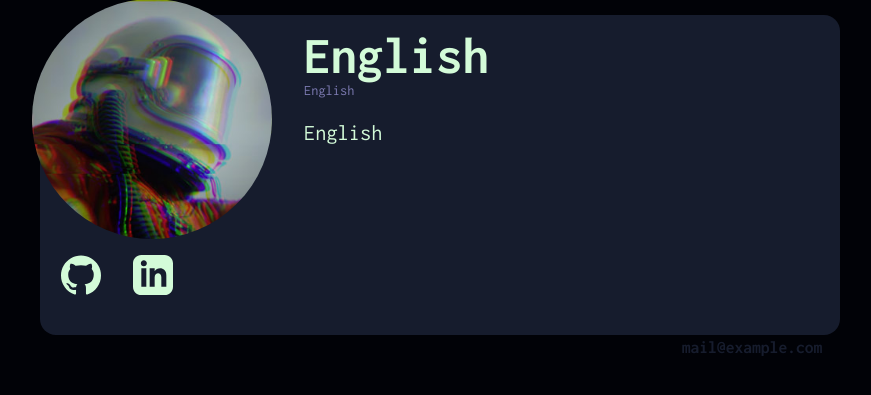
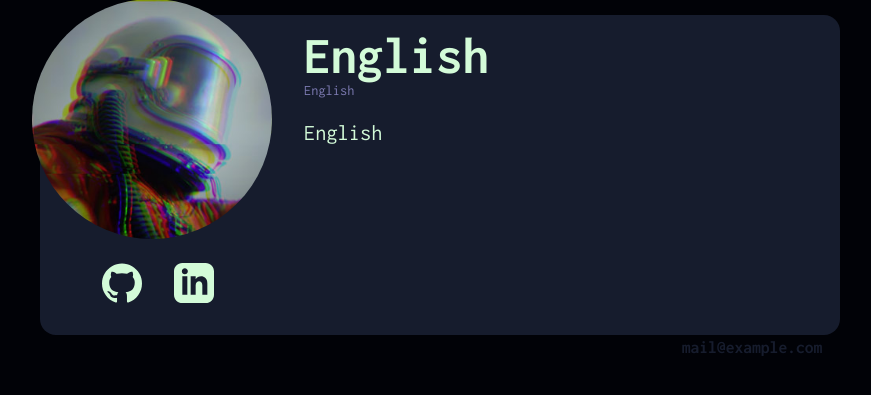
Before and after one commit to 75a/vcard, a PHP site: page / in a window 1280 px wide. Shown: the part 130-525 px from the top of the page, without its empty margins (200-1071 px from the left). Run offline with PHP 8.4, Linux system fonts and the light colour scheme.

Commit message:
Clean up the CSS and adjust social icons position

```diff
--- a/index.php
+++ b/index.php
@@ -51,8 +51,6 @@
                               </div>
                               <div class="social-icon-wrapper">
                                     <?php $contentInjector->injectExternalLinks() ?>
-
-
                               </div>
                         </aside>
                         <article>
--- a/style/main.css
+++ b/style/main.css
@@ -66,6 +66,7 @@ h1 {
 .lang-switch{
       cursor: pointer;
 }
+
 /* Wrapper */
 .vcard-wrapper {
       background-color: #161c2d;
@@ -80,7 +81,6 @@ h1 {
 }
 
 /* Vcard stylings */
-
 .vcard-header {
       margin:0;
 }
@@ -117,10 +117,11 @@ h1 {
       display:flex;
       flex-wrap: wrap;
       padding-left:0.3em;
-      margin-top: 2em;
-
+      margin-top: 2.5em;
+      margin-right: 2em;
+      align-items: center;
+      justify-content: center;
 }
-
 
 /* Avatar */
 .vcard-avatar-wrapper{
@@ -158,7 +159,6 @@ h1 {
             width: auto;
             margin: 2em auto 1.5em auto;
             padding: 0 1.5em 0 1.5em;
-
       }
 
       .vcard-wrapper {
@@ -166,9 +166,7 @@ h1 {
             display:grid;
             grid-template-columns: auto;
             height: auto;
-
       }
-
 
       .vcard-content {
             margin: 2em 1em 1em 2em;
@@ -190,11 +188,11 @@ h1 {
             position:relative;
             width:100%;
             height:60%;
-
       }
 
       .social-icon-wrapper {
             margin-top: 0em;
+            margin-right: 1em;
       }
 
       .vcard-avatar {
@@ -205,22 +203,17 @@ h1 {
             margin: auto;
 
       }
-
 }
 
 @media only screen and (max-width: 500px) {
       .vcard-header-top {
             font-size: 2em;
       }
+}
 
-
-}
-/* i don't care about responsiveness anymore */
 @media only screen and (max-width: 360px) {
       .vcard-container {
             width: 20em;
             margin: 2em 0 1em 0;
-
       }
-
 }
```
